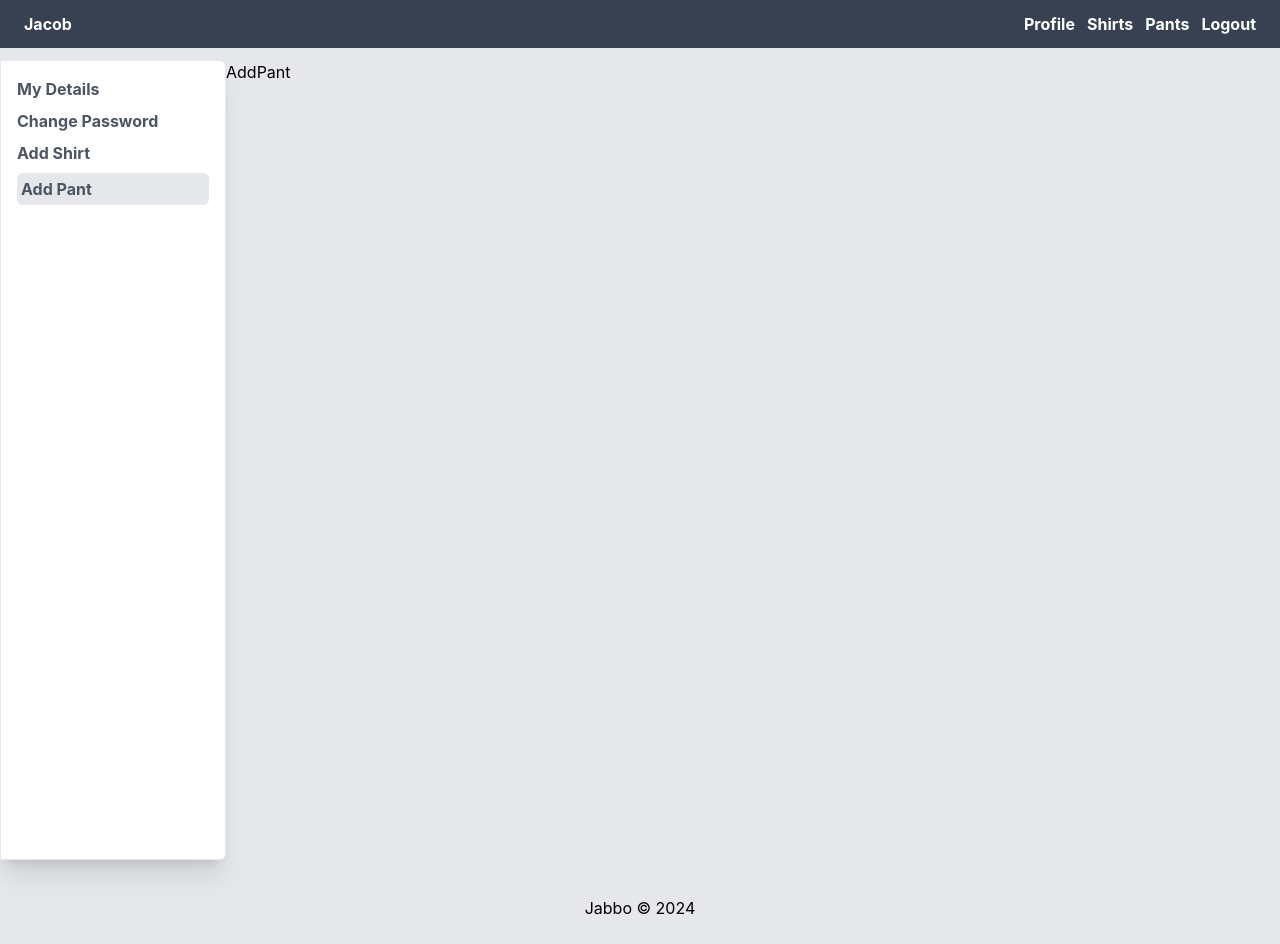
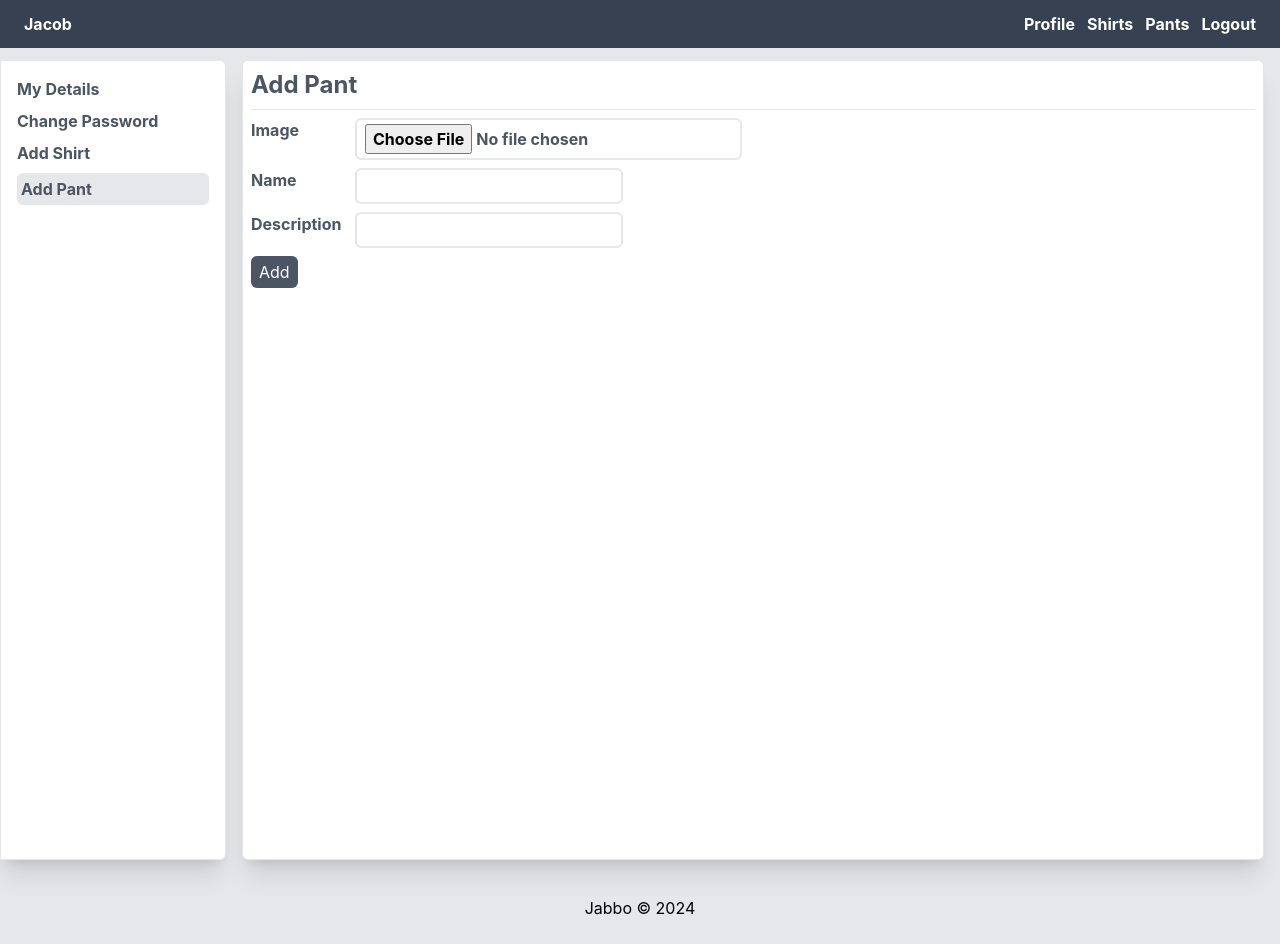
Before and after one commit to Yelkoti/dresso, a React (Create React App) app in the folder frontend/dresso/: page /profile/pant in a window 1280 px wide. Built offline with nearby package versions, Linux system fonts and the light colour scheme; sample sign-in values are in the browser's storage.

Commit message:
Added pant adding functionality on frontend side

```diff
--- a/frontend/dresso/src/components/Profile/ProfileComponents/AddPant.jsx
+++ b/frontend/dresso/src/components/Profile/ProfileComponents/AddPant.jsx
@@ -1,9 +1,83 @@
-import React from 'react'
+import React, { useState } from 'react'
+import { toast } from 'react-toastify';
+import { useAddPantMutation } from '../../../store/api/pantApiSlice';
+import { useNavigate } from 'react-router-dom';
 
-const AddPant = () => {
+const AddShirt = () => {
+
+  const [imageSrc, setImageSrc] = useState("");
+  const [name, setName] = useState("");
+  const [description, setDescription] = useState("");
+
+  const [addPant, { isLoading: addingPantDetails, error: errorWhileAddingPant }] = useAddPantMutation();
+  const navigate = useNavigate();
+
+  const submitHandler = async (e) => {
+    e.preventDefault();
+    try {
+      await addPant({
+        image: imageSrc,
+        name,
+        description,
+      }).unwrap();
+      toast.success("Added Shirt Details");
+      navigate('/profile');
+    } catch (error) {
+
+    }
+  }
+
+  const imageHandler = (e) => {
+    console.log(e);
+    const reader = new FileReader();
+    reader.readAsDataURL(e.target.files[0]);
+    reader.onload = () => {
+      setImageSrc(reader.result);
+    }
+    reader.onerror = error => {
+      toast.error("Image not uploaded");
+    }
+  }
   return (
-    <div>AddPant</div>
+    <form
+      action="submit"
+      className="flex flex-col bg-white border p-2 rounded-md shadow-xl space-y-2 flex-1 mx-4"
+      onSubmit={(e) => submitHandler(e)}
+    >
+      <p className="font-bold text-gray-600 justify-center flex sm:justify-start text-2xl">Add Pant</p>
+      <hr />
+      <div className="flex flex-col sm:flex-row">
+        <p className="mr-2 w-24 font-bold text-gray-600">Image</p>
+        <input
+          className={`py-1 px-2 border-2 font-bold text-gray-600 rounded-md focus:shadow-outline-blue`}
+          type="file"
+          onChange={(e) => imageHandler(e)}
+          accept='image/jpeg, image/png, image/jpg'
+        />
+      </div>
+      <div className="flex flex-col sm:flex-row">
+        <p className="mr-2 w-24 font-bold text-gray-600">Name</p>
+        <input
+          className={`py-1 px-2 border-2 rounded-md focus:shadow-outline-blue`}
+          type="text"
+          onChange={(e) => setName(e.target.value)}
+        />
+      </div>
+      <div className="flex flex-col sm:flex-row">
+        <p className="mr-2 w-24 font-bold text-gray-600">Description</p>
+        <input
+          className={`py-1 px-2 border-2 rounded-md focus:shadow-outline-blue`}
+          type="text"
+          onChange={(e) => setDescription(e.target.value)}
+        />
+      </div>
+      <div className="flex justify-center sm:justify-start">
+        <button className="bg-gray-600 text-white py-1 px-2 rounded-md hover:bg-gray-400">
+          Add
+        </button>
+      </div>
+    </form>
   )
 }
 
-export default AddPant
+export default AddShirt
--- a/frontend/dresso/src/constants.js
+++ b/frontend/dresso/src/constants.js
@@ -1,3 +1,4 @@
 export const BASE_URL="";
 export const USER_URL="/users";
 export const SHIRTS_URL="/shirt";
+export const PANTS_URL="/pant";
--- /dev/null
+++ b/frontend/dresso/src/store/api/pantApiSlice.js
@@ -0,0 +1,16 @@
+import { apiSlice } from "./apiSlice";
+import { PANTS_URL } from "../../constants";
+
+export const pantApiSlice = apiSlice.injectEndpoints({
+  endpoints: (builder) => ({
+    addPant: builder.mutation({
+      query: (data) => ({
+        url: PANTS_URL,
+        method: "POST",
+        body: data,
+      }),
+    }),
+  }),
+});
+
+export const { useAddPantMutation } = pantApiSlice;
```
